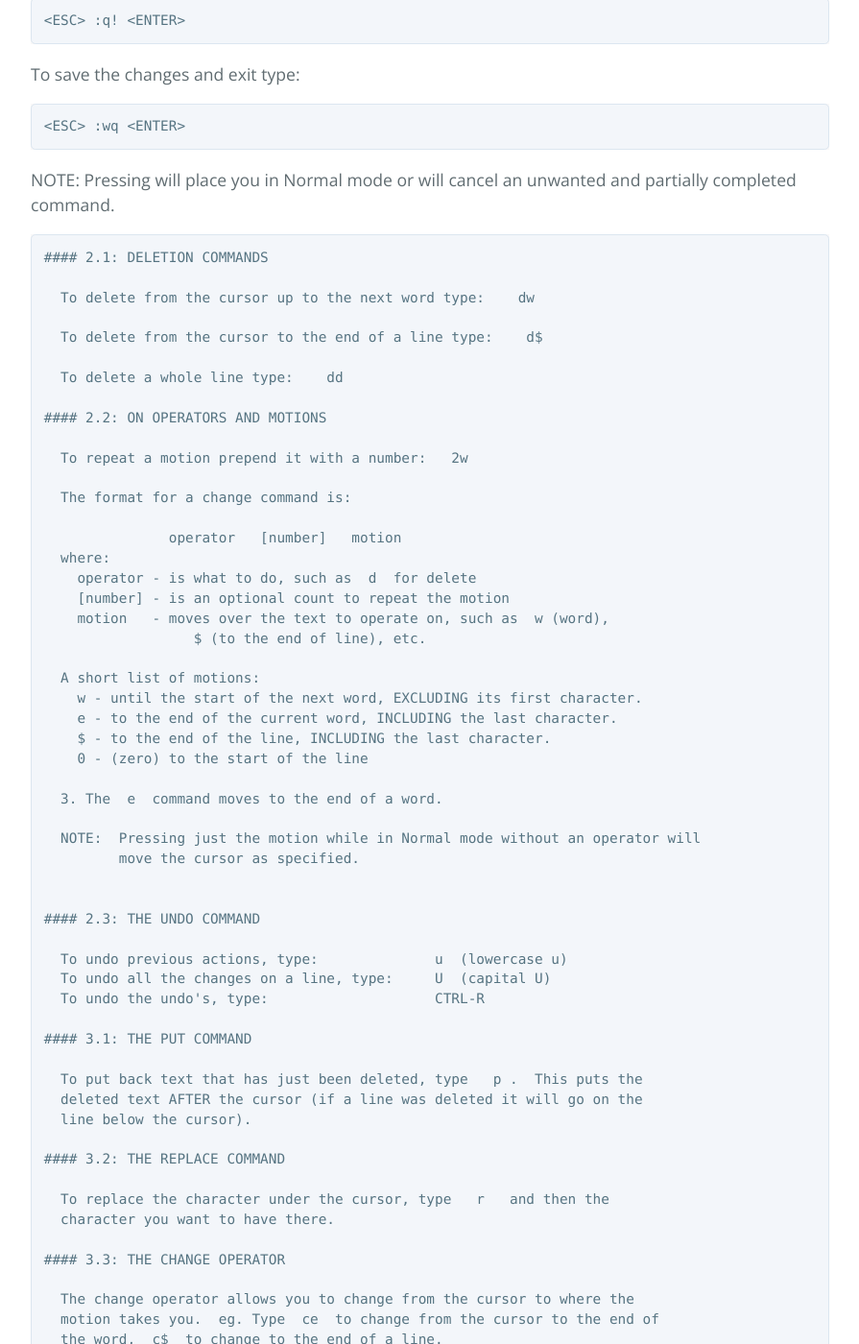
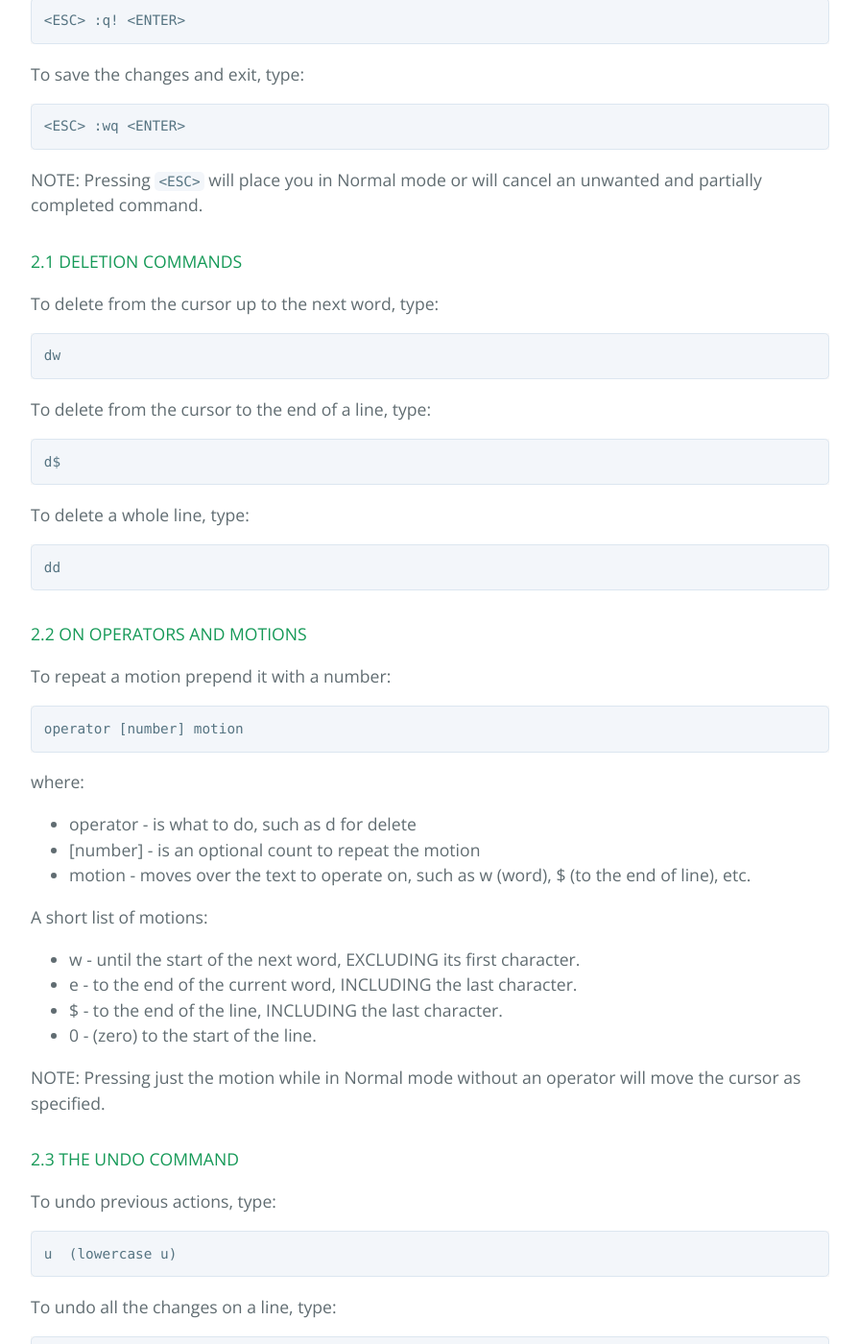
Before and after one commit to klotski/klotski.github.io, a Jekyll site: the page built from _posts/2017-01-01-Vim_Tutorial.md, in a window 1280 px wide and 1400 px high, scrolled down 1905 px. Shown: the whole window at 96% size, without its empty margins (192-1087 px from the left). Built offline with Jekyll 4.4.1, drawn with Linux system fonts in a browser that asks for light colours; some of the changed text lies outside the part shown.

Commit message:
update post

````diff
--- a/_posts/2017-01-01-Vim_Tutorial.md
+++ b/_posts/2017-01-01-Vim_Tutorial.md
@@ -30,253 +30,252 @@ See also:
 
 ### Vim Tutor
 
-#### 1.1: STARTING VIM
+#### 1.1 STARTING VIM
 
-To start Vim from the shell prompt type:
+To start Vim from the shell prompt, type:
 
     vim FILENAME <ENTER>
 
-#### 1.2: MOVING THE CURSOR
+#### 1.2 MOVING THE CURSOR
 
 The cursor is moved using the hjkl keys.
 
     h (left)	j (down)       k (up)	    l (right)
 
-#### 1.3: TEXT EDITING
+#### 1.3 TEXT EDITING
 
-To delete the character at the cursor type:
+To delete the character at the cursor, type:
 
     x
 
-To insert text before the cursor type:
+To insert text before the cursor, type:
 
     i text <ESC>
 
-To append text after the line type:
+To append text after the line, type:
 
     A text <ESC>
 
-#### 1.6: EDITING A FILE OR EXITING VIM
+#### 1.4 EDITING A FILE AND EXITING VIM
 
-To trash all changes and exit type:
+To trash all changes and exit, type:
 
     <ESC> :q! <ENTER>
 
-To save the changes and exit type:
+To save the changes and exit, type:
 
     <ESC> :wq <ENTER>
 
-NOTE: Pressing <ESC> will place you in Normal mode or will cancel
-      an unwanted and partially completed command.
+NOTE: Pressing `<ESC>` will place you in Normal mode or will cancel an unwanted and partially completed command.
 
-~~~~~~~~~~~~~~~~~~~~~~~~~~~~~~~~~~~~~~~~~~~~~~~~~~~~~~~~~~~~~~~~~~~~~~~~~~~~~~
-#### 2.1: DELETION COMMANDS
+#### 2.1 DELETION COMMANDS
 
-  To delete from the cursor up to the next word type:    dw
+To delete from the cursor up to the next word, type:
 
-  To delete from the cursor to the end of a line type:    d$
+    dw
 
-  To delete a whole line type:    dd
+To delete from the cursor to the end of a line, type:
 
-#### 2.2: ON OPERATORS AND MOTIONS
+    d$
 
-  To repeat a motion prepend it with a number:   2w
+To delete a whole line, type:
 
-  The format for a change command is:
+    dd
 
-               operator   [number]   motion
-  where:
-    operator - is what to do, such as  d  for delete
-    [number] - is an optional count to repeat the motion
-    motion   - moves over the text to operate on, such as  w (word),
-		  $ (to the end of line), etc.
+#### 2.2 ON OPERATORS AND MOTIONS
 
-  A short list of motions:
-    w - until the start of the next word, EXCLUDING its first character.
-    e - to the end of the current word, INCLUDING the last character.
-    $ - to the end of the line, INCLUDING the last character.
-    0 - (zero) to the start of the line
+To repeat a motion prepend it with a number:
 
-  3. The  e  command moves to the end of a word.
+    operator [number] motion
 
-  NOTE:  Pressing just the motion while in Normal mode without an operator will
-         move the cursor as specified.
+where:
 
+- operator - is what to do, such as  d  for delete
+- [number] - is an optional count to repeat the motion
+- motion   - moves over the text to operate on, such as  w (word), $ (to the end of line), etc.
 
-#### 2.3: THE UNDO COMMAND
+A short list of motions:
 
-  To undo previous actions, type: 	       u  (lowercase u)
-  To undo all the changes on a line, type:     U  (capital U)
-  To undo the undo's, type:		       CTRL-R
+- w - until the start of the next word, EXCLUDING its first character.
+- e - to the end of the current word, INCLUDING the last character.
+- $ - to the end of the line, INCLUDING the last character.
+- 0 - (zero) to the start of the line.
 
-#### 3.1: THE PUT COMMAND
+NOTE: Pressing just the motion while in Normal mode without an operator will move the cursor as specified.
 
-  To put back text that has just been deleted, type   p .  This puts the
-  deleted text AFTER the cursor (if a line was deleted it will go on the
-  line below the cursor).
+#### 2.3 THE UNDO COMMAND
 
-#### 3.2: THE REPLACE COMMAND
+To undo previous actions, type:
 
-  To replace the character under the cursor, type   r   and then the
-  character you want to have there.
+    u  (lowercase u)
 
-#### 3.3: THE CHANGE OPERATOR
+To undo all the changes on a line, type:
 
-  The change operator allows you to change from the cursor to where the
-  motion takes you.  eg. Type  ce  to change from the cursor to the end of
-  the word,  c$  to change to the end of a line.
+    U  (capital U)
 
-  Notice that  ce  deletes the word and places you in Insert mode.
+To undo the undo's, type:
 
-#### 3.4: MORE CHANGES USING c
+    CTRL-R
 
-  The format for change is:
+#### 3.1 THE PUT COMMAND
 
-	 c   [number]   motion
+To put back text that has just been deleted, type:
 
-  NOTE:  You can use the Backspace key to correct mistakes while typing.
+    p
 
-#### 4.1: CURSOR LOCATION AND FILE STATUS
+This puts the deleted text AFTER the cursor (if a line was deleted it will go on the line below the cursor).
 
-  CTRL-G  displays your location in the file and the file status.
-          G  moves to the end of the file.
-  number  G  moves to that line number.
-         gg  moves to the first line.
+#### 3.2 THE REPLACE COMMAND
 
-  NOTE:  You may see the cursor position in the lower right corner of the screen
-         This happens when the 'ruler' option is set (see  :help 'ruler'  )
+To replace the character under the cursor, type:
 
-#### 4.2: THE SEARCH COMMAND
+    r
 
-  Typing  /	followed by a phrase searches FORWARD for the phrase.
-  Typing  ?	followed by a phrase searches BACKWARD for the phrase.
-  After a search type  n  to find the next occurrence in the same direction
-  or  N  to search in the opposite direction.
-  CTRL-O takes you back to older positions, CTRL-I to newer positions.
+and then the character you want to have there.
 
-  NOTE: When the search reaches the end of the file it will continue at the
-        start, unless the 'wrapscan' option has been reset.
+#### 3.3 THE CHANGE OPERATOR
 
-#### 4.3: MATCHING PARENTHESES SEARCH
+The change operator allows you to change from the cursor to where the motion takes you.
+e.g. Type `ce` to change from the cursor to the end of the word, `c$` to change to the end of a line.
 
-  Typing  %	while the cursor is on a (,),[,],{, or } goes to its match.
+Notice that `ce` deletes the word and places you in Insert mode.
 
-  NOTE: This is very useful in debugging a program with unmatched parentheses!
+#### 3.4 MORE CHANGES USING c
 
-#### 4.4: THE SUBSTITUTE COMMAND
+The format for change is:
 
-  To substitute new for the first old in a line type       :s/old/new
-  To substitute new for all 'old's on a line type	   :s/old/new/g
-  To substitute phrases between two line #'s type	   :#,#s/old/new/g
-  To substitute all occurrences in the file type	   :%s/old/new/g
-  To ask for confirmation each time add 'c'		   :%s/old/new/gc
+    c [number] motion
 
-#### 5.1: HOW TO EXECUTE AN EXTERNAL COMMAND
+NOTE: You can use the Backspace key to correct mistakes while typing.
 
-   :!command  executes an external command.
+#### 4.1 CURSOR LOCATION AND FILE STATUS
 
-      Some useful examples are:
-	 (MS-DOS)	  (Unix)
-	  :!dir		   :!ls		   -  shows a directory listing.
-	  :!del FILENAME   :!rm FILENAME   -  removes file FILENAME.
+- `CTRL-G`	displays your location in the file and the file status.
+- `G`		moves to the end of the file.
+- `number G`	moves to that line number.
+- `gg`		moves to the first line.
 
-   NOTE:  All  :  commands must be finished by hitting <ENTER>
-       From here on we will not always mention it.
+NOTE: You may see the cursor position in the lower right corner of the screen. This happens when the 'ruler' option is set (see `:help 'ruler'`)
 
-#### 5.2: MORE ON WRITING FILES
+#### 4.2 THE SEARCH COMMAND
 
-   :w FILENAME  writes the current Vim file to disk with name FILENAME.
+- Typing `/` followed by a phrase searches FORWARD for the phrase.
+- Typing `?` followed by a phrase searches BACKWARD for the phrase.
+- After a search type `n` to find the next occurrence in the same direction or `N` to search in the opposite direction.
+- `CTRL-O` takes you back to older positions, `CTRL-I` to newer positions.
 
-#### 5.3: SELECTING TEXT TO WRITE
+NOTE: When the search reaches the end of the file it will continue at the start, unless the 'wrapscan' option has been reset.
 
-   v  motion  :w FILENAME  saves the Visually selected lines in file
-   FILENAME.
+#### 4.3 MATCHING PARENTHESES SEARCH
 
-   NOTE:  Pressing  v  starts Visual selection.  You can move the cursor around
-          to make the selection bigger or smaller.  Then you can use an operator
-          to do something with the text.  For example,  d  deletes the text.
+Typing `%` while the cursor is on a (,),[,],{, or } goes to its match.
 
-#### 5.4: RETRIEVING AND MERGING FILES
+NOTE: This is very useful in debugging a program with unmatched parentheses!
 
-   :r FILENAME  retrieves disk file FILENAME and puts it below the
-      cursor position.
+#### 4.4 THE SUBSTITUTE COMMAND
 
-   :r !dir  reads the output of the dir command and puts it below the
-      cursor position.
+- To substitute new for the first old in a line, type	`:s/old/new`
+- To substitute new for all 'old's on a line, type	`s/old/new/g`
+- To substitute phrases between two line #'s, type	`#,#s/old/new/g`
+- To substitute all occurrences in the file, type	`%s/old/new/g`
+- To ask for confirmation each time add 'c'	   	`%s/old/new/gc`
 
-#### 6.1: THE OPEN COMMAND
+#### 5.1 HOW TO EXECUTE AN EXTERNAL COMMAND
 
-   Type  o  to open a line BELOW the cursor and start Insert mode.
-   Type  O  to open a line ABOVE the cursor.
+`:!command` executes an external command.
 
-#### 6.2: THE APPEND COMMAND
+Some useful examples are:
 
-   Type  a  to insert text AFTER the cursor.
-   Type  A  to insert text after the end of the line.
+    (MS-DOS)		(Unix)
+     :!dir		 :!ls			-  shows a directory listing.
+     :!del FILENAME	 :!rm FILENAME		-  removes file FILENAME.
 
-   NOTE:  a, i and A all go to the same Insert mode, the only difference is where
-       the characters are inserted.
+NOTE: All `:` commands must be finished by hitting `<ENTER>`. From here on we will not always mention it.
 
-#### 6.3: ANOTHER WAY TO REPLACE
+#### 5.2 MORE ON WRITING FILES
 
-   Typing a capital  R  enters Replace mode until  <ESC>  is pressed.
+`:w FILENAME` writes the current Vim file to disk with name FILENAME.
 
-   NOTE: Replace mode is like Insert mode, but every typed character deletes an
-       existing character.
+#### 5.3 SELECTING TEXT TO WRITE
 
-#### 6.4: COPY AND PASTE TEXT
+`v` motion `:w FILENAME` saves the Visually selected lines in file FILENAME.
 
-   The  y  operator yanks (copies) text,  p  puts (pastes) it.
+NOTE: Pressing `v` starts Visual selection. You can move the cursor around to make the selection bigger or smaller. Then you can use an operator to do something with the text.  For example, `d` deletes the text.
 
-   NOTE: you can also use  y  as an operator;  yw  yanks one word.
+#### 5.4 RETRIEVING AND MERGING FILES
 
-#### 6.5: SET OPTION - Set an option so a search or substitute ignores case
+- `:r FILENAME` retrieves disk file FILENAME and puts it below the cursor position.
+- `:r !dir` reads the output of the dir command and puts it below the cursor position.
 
-   Typing ":set xxx" sets the option "xxx".  Some options are:
-  	'ic' 'ignorecase'	ignore upper/lower case when searching
-	'is' 'incsearch'	show partial matches for a search phrase
-	'hls' 'hlsearch'	highlight all matching phrases
-   You can either use the long or the short option name.
-   Prepend "no" to switch an option off:   :set noic
+#### 6.1 THE OPEN COMMAND
 
-   NOTE:  To remove the highlighting of matches enter:   :nohlsearch
-   NOTE:  If you want to ignore case for just one search command, use  \c
-       in the phrase:  /ignore\c  <ENTER>
+- Type `o` to open a line BELOW the cursor and start Insert mode.
+- Type `O` to open a line ABOVE the cursor.
 
-#### 7.1: GETTING HELP - Use the on-line help system
+#### 6.2 THE APPEND COMMAND
 
-   1. Type  :help  or press <F1> or <Help>  to open a help window.
+- Type `a` to insert text AFTER the cursor.
+- Type `A` to insert text after the end of the line.
 
-   2. Type  :help cmd  to find help on  cmd .
+NOTE: `a`, `i` and `A` all go to the same Insert mode, the only difference is where the characters are inserted.
 
-   3. Type  CTRL-W CTRL-W  to jump to another window
+#### 6.3 ANOTHER WAY TO REPLACE
 
-   4. Type  :q  to close the help window
+- Typing a capital `R` enters Replace mode until `<ESC>` is pressed.
 
-#### 7.2: CREATE A STARTUP SCRIPT - Enable Vim features
+NOTE: Replace mode is like Insert mode, but every typed character deletes an existing character.
 
-   Vim has many more features than Vi, but most of them are disabled by
-   default.  To start using more features you have to create a "vimrc" file.
+#### 6.4 COPY AND PASTE TEXT
 
-   1. Start editing the "vimrc" file.  This depends on your system:
-	:e ~/.vimrc		for Unix
-	:e $VIM/_vimrc		for MS-Windows
+- The `y` operator yanks (copies) text, `p` puts (pastes) it.
 
-   2. Now read the example "vimrc" file contents:
-	:r $VIMRUNTIME/vimrc_example.vim
+NOTE: you can also use `y` as an operator; `yw` yanks one word.
 
-   3. Write the file with:
-	:w
+#### 6.5 SET OPTION - Set an option so a search or substitute ignores case
 
-   The next time you start Vim it will use syntax highlighting.
-   You can add all your preferred settings to this "vimrc" file.
-   For more information type  :help vimrc-intro
+Typing `:set xxx` sets the option "xxx". Some options are:
 
-#### 7.3 COMPLETION - Command line completion with CTRL-D and <TAB>
+- 'ic' 'ignorecase'	ignore upper/lower case when searching
+- 'is' 'incsearch'	show partial matches for a search phrase
+- 'hls' 'hlsearch'	highlight all matching phrases
 
-   (Make sure Vim is not in compatible mode:  :set nocp)
+You can either use the long or the short option name.
+Prepend "no" to switch an option off, e.g. `:set noic`, `:nohlsearch`
 
-   When typing a  :  command, press CTRL-D to see possible completions.
-   Press <TAB> to use one completion.
+NOTE: If you want to ignore case for just one search command, use "\c" in the phrase: `/ignore\c <ENTER>`
 
-~~~~~~~~~~~~~~~~~~~~~~~~~~~~~~~~~~~~~~~~~~~~~~~~~~~~~~~~~~~~~~~~~~~~~~~~~~~~~~
+#### 7.1 GETTING HELP - Use the on-line help system
+
+1. Type `:help` or press `<F1>` or `<Help>` to open a help window.
+2. Type `:help cmd` to find help on "cmd".
+3. Type `CTRL-W CTRL-W` to jump to another window.
+4. Type `:q` to close the help window.
+
+#### 7.2 CREATE A STARTUP SCRIPT - Enable Vim features
+
+Vim has many more features than Vi, but most of them are disabled by default. To start using more features you have to create a "vimrc" file.
+
+1. Start editing the "vimrc" file. This depends on your system:
+
+```
+:e ~/.vimrc		(for Unix)
+:e $VIM/_vimrc		(for MS-Windows)
+```
+
+2. Now read the example "vimrc" file contents:
+
+```
+:r $VIMRUNTIME/vimrc_example.vim
+```
+3. Write the file with:
+
+```
+:w
+```
+
+The next time you start Vim it will use syntax highlighting. You can add all your preferred settings to this "vimrc" file. For more information type `:help vimrc-intro`
+
+#### 7.3 COMMAND LINE COMPLETION
+
+Make sure Vim is not in compatible mode: `:set nocp`
+When typing a `:` command, press `CTRL-D` to see possible completions. Press `<TAB>` to use one completion.
````
Also changed, not shown: 1 other file.
